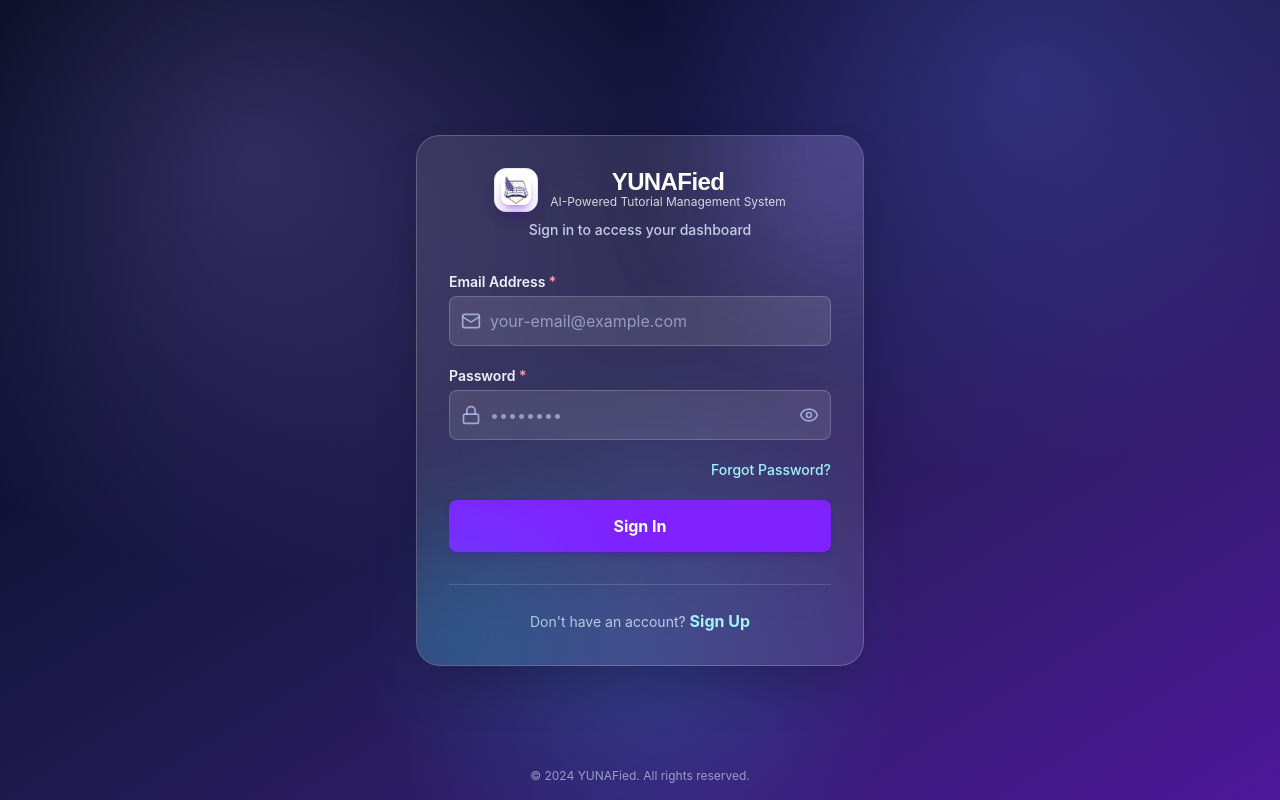
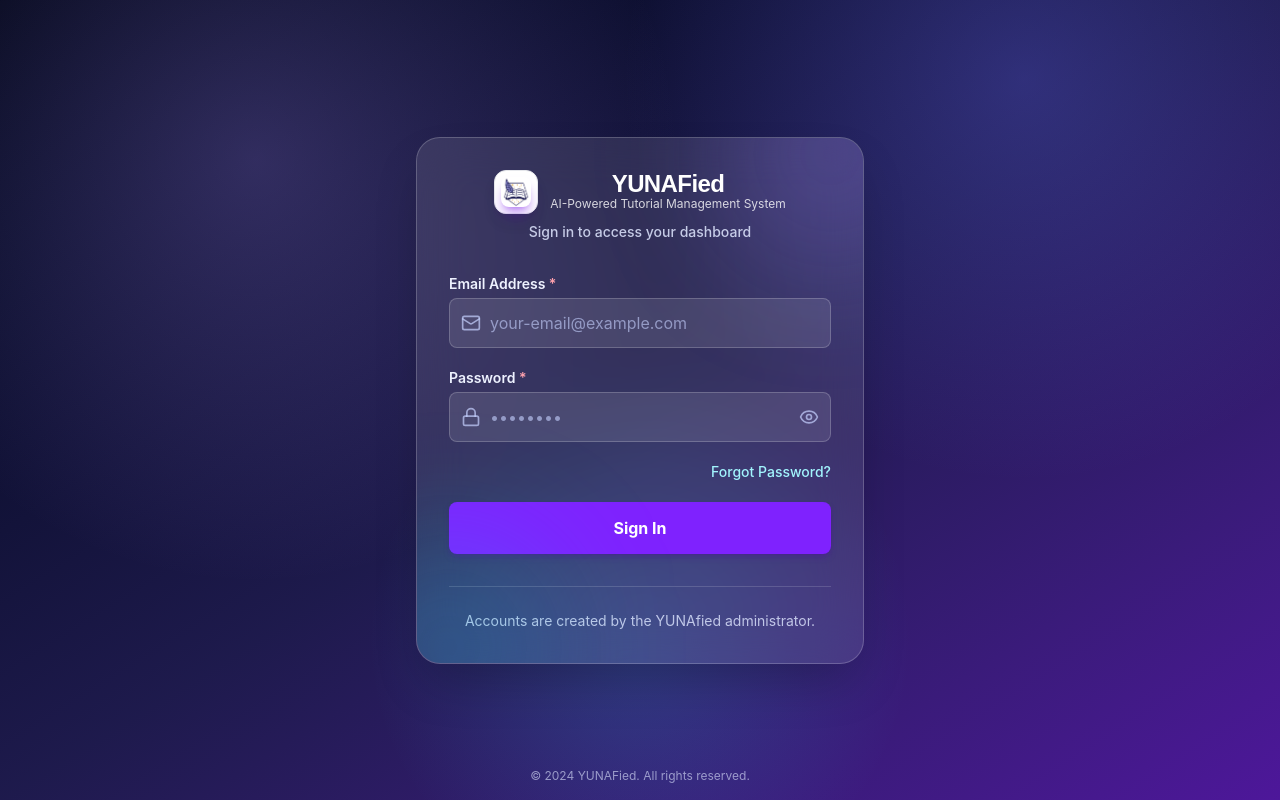
Before and after one commit to sh3ki/yunafied, a React (Vite) app: page /login in a window 1280 px wide. Built offline with nearby package versions, Linux system fonts and the light colour scheme.

Commit message:
Update src/app/components/Login.tsx

```diff
--- a/src/app/components/Login.tsx
+++ b/src/app/components/Login.tsx
@@ -557,15 +557,7 @@ export function Login({ onLogin, onSignup, onForgotPassword, onResetPassword, on
 
         <div className="mt-8 text-center pt-6 border-t border-white/15">
           {mode === 'login' ? (
-            <p className="text-indigo-100/80 text-sm">
-              Don't have an account?{' '}
-              <button
-                onClick={() => setMode('signup')}
-                className="text-cyan-200 font-bold hover:underline"
-              >
-                Sign Up
-              </button>
-            </p>
+            <p className="text-indigo-100/80 text-sm">Accounts are created by the YUNAfied administrator.</p>
           ) : (
             <p className="text-indigo-100/80 text-sm">
               Already have an account?{' '}
```
